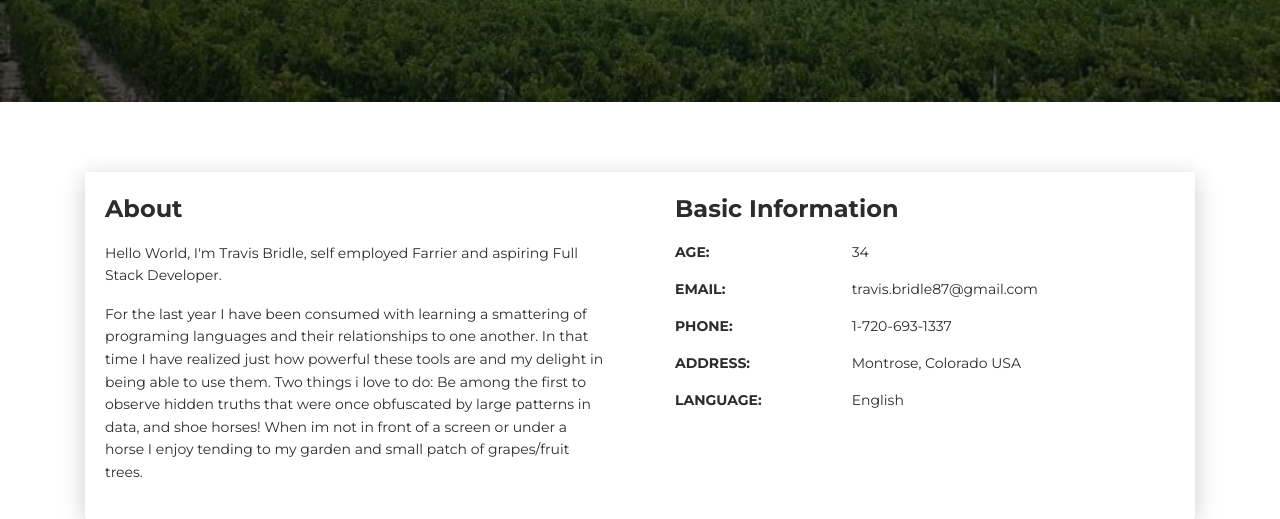
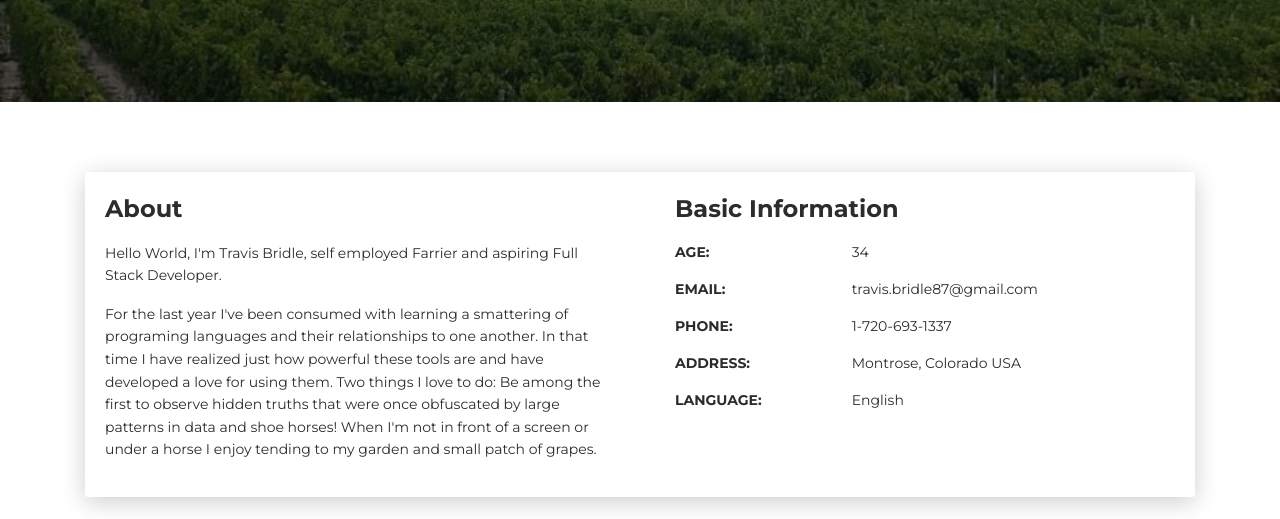
Before and after one commit to Travbz/Travbz, a plain HTML site: page index.html in a window 1280 px wide. Shown: the part 448-967 px from the top of the page. Drawn offline with Linux system fonts and the light colour scheme.

Commit message:
Update index.html

```diff
--- a/index.html
+++ b/index.html
@@ -68,7 +68,7 @@
           <div class="card-body">
             <div class="h4 mt-0 title">About</div>
             <p>Hello World, I'm Travis Bridle, self employed Farrier and aspiring Full Stack Developer.</p>
-            <p>For the last year I have been consumed with learning a smattering of programing languages and their relationships to one another. In that time I have realized just how powerful these tools are and my delight in being able to use them. Two things i love to do: Be among the first to observe hidden truths that were once obfuscated by large patterns in data, and shoe horses! When im not in front of a screen or under a horse I enjoy tending to my garden and small patch of grapes/fruit trees.</p>
+            <p>For the last year I've been consumed with learning a smattering of programing languages and their relationships to one another. In that time I have realized just how powerful these tools are and have developed a love for using them. Two things I love to do: Be among the first to observe hidden truths that were once obfuscated by large patterns in data and shoe horses! When I'm not in front of a screen or under a horse I enjoy tending to my garden and small patch of grapes.</p>
           </div>
         </div>
         <div class="col-lg-6 col-md-12">
```
